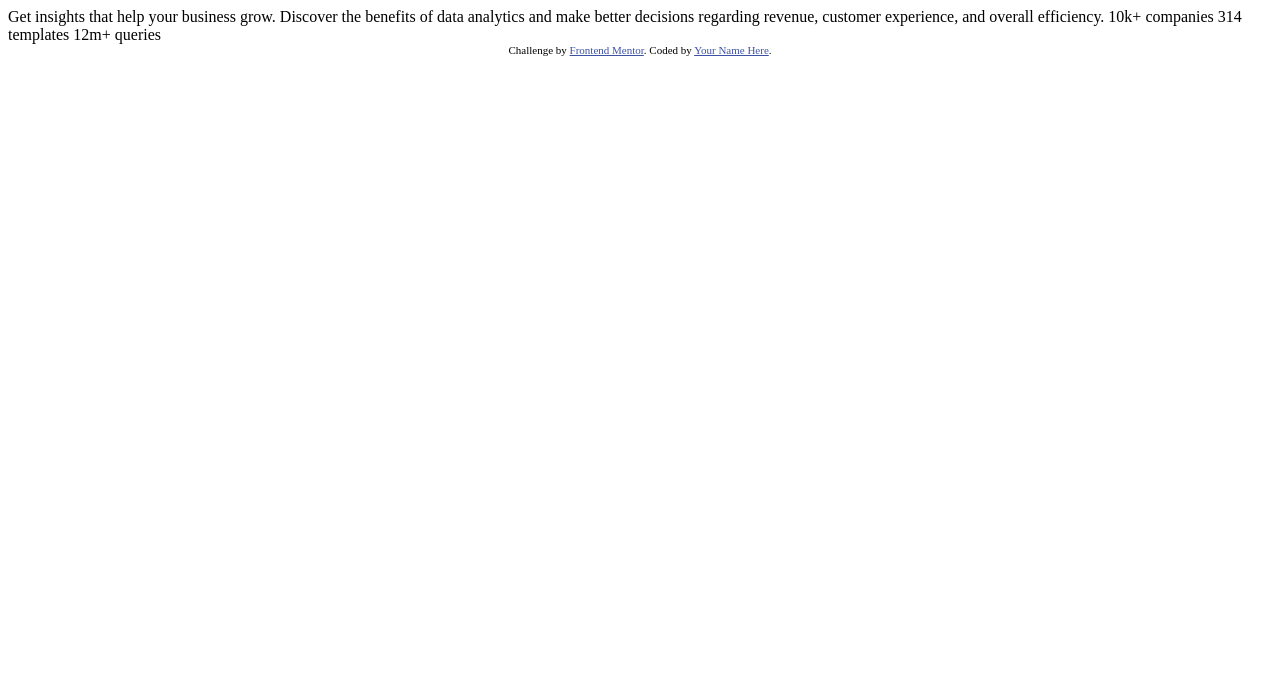
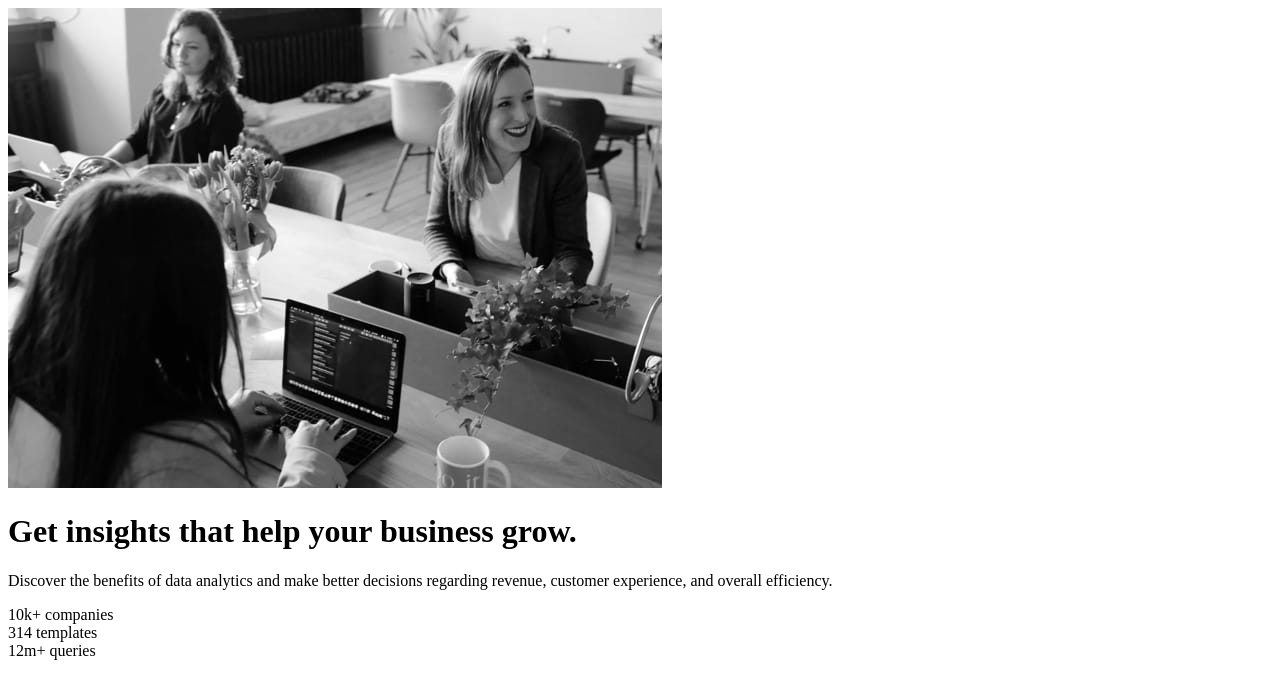
Before and after one commit to henokhm/frontend-mentors-stats-preview-card-component, a plain HTML site: page index.html in a window 1280 px wide. Drawn offline with Linux system fonts and the light colour scheme.

Commit message:
Add HTML tags and classes

```diff
--- a/index.html
+++ b/index.html
@@ -8,26 +8,34 @@
 
   <title>Frontend Mentor | Stats preview card component</title>
 
-  <!-- Feel free to remove these styles or customise in your own stylesheet 👍 -->
-  <style>
-    .attribution { font-size: 11px; text-align: center; }
-    .attribution a { color: hsl(228, 45%, 44%); }
-  </style>
 </head>
 <body>
 
-  Get insights that help your business grow.
+  <div class="card">
+    <img class="card_image" src="/images/image-header-mobile.jpg"/>
+    <div class="card_body">
+      <h1 class="card_title">Get <span class="highlight">insights</span> that help your business grow.</h1>
 
-  Discover the benefits of data analytics and make better decisions regarding revenue, customer
-  experience, and overall efficiency.
+      <p class="card_description">Discover the benefits of data analytics and make better decisions regarding revenue, customer
+        experience, and overall efficiency.</p>
 
-  10k+ companies
-  314 templates
-  12m+ queries
+      <div class="stat">
+        <span class="stat_title">10k+</span>
+        <span class="stat_subtitle">companies</span>
+      </div>
 
-  <div class="attribution">
-    Challenge by <a href="https://www.frontendmentor.io?ref=challenge" target="_blank">Frontend Mentor</a>.
-    Coded by <a href="#">Your Name Here</a>.
+      <div class="stat">
+        <span class="stat_title">314</span>
+        <span class="stat_subtitle">templates</span>
+      </div>
+
+      <div class="stat">
+        <span class="stat_title">12m+</span>
+        <span class="stat_subtitle">queries</span>
+      </div>
+    </div>
+
   </div>
+
 </body>
 </html>
```
